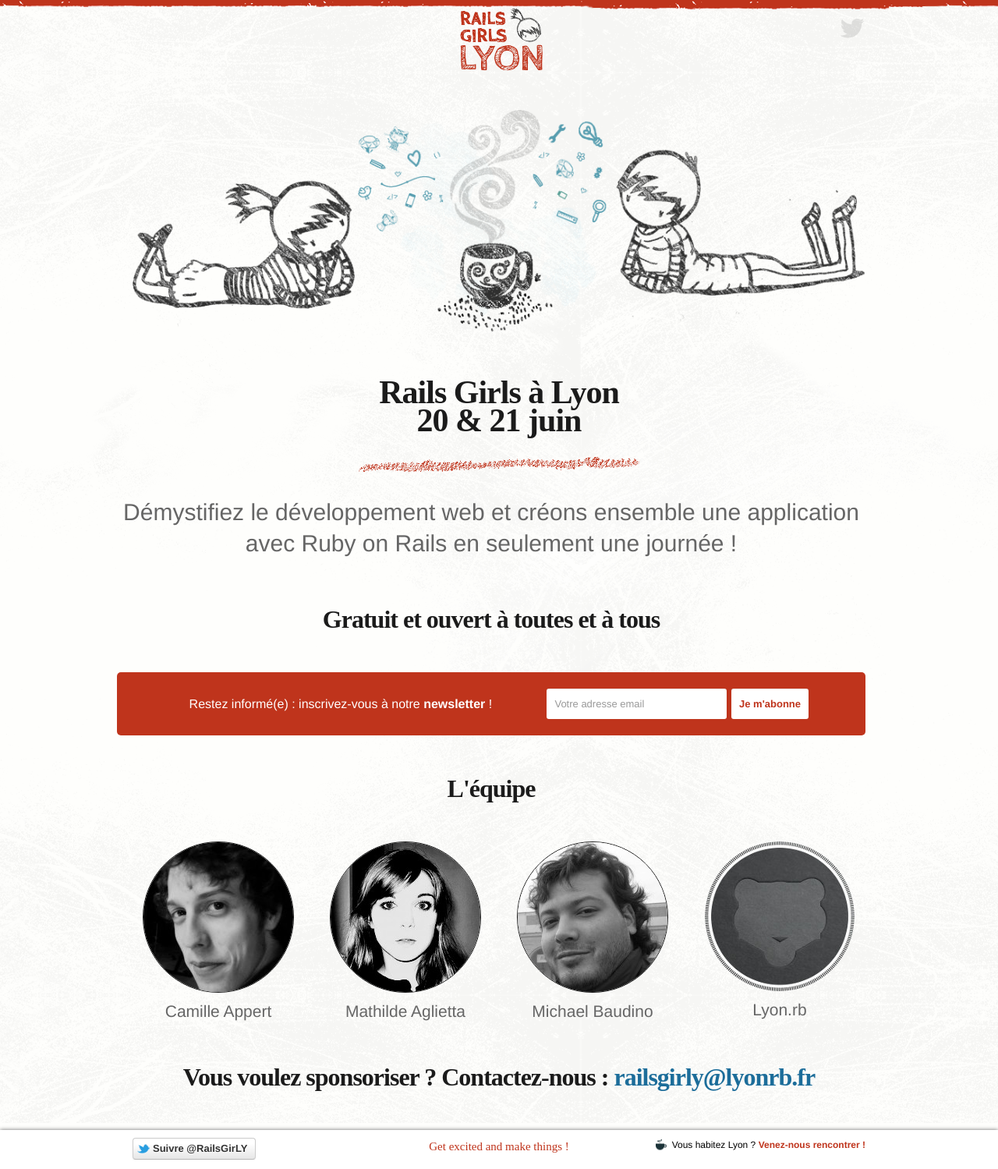
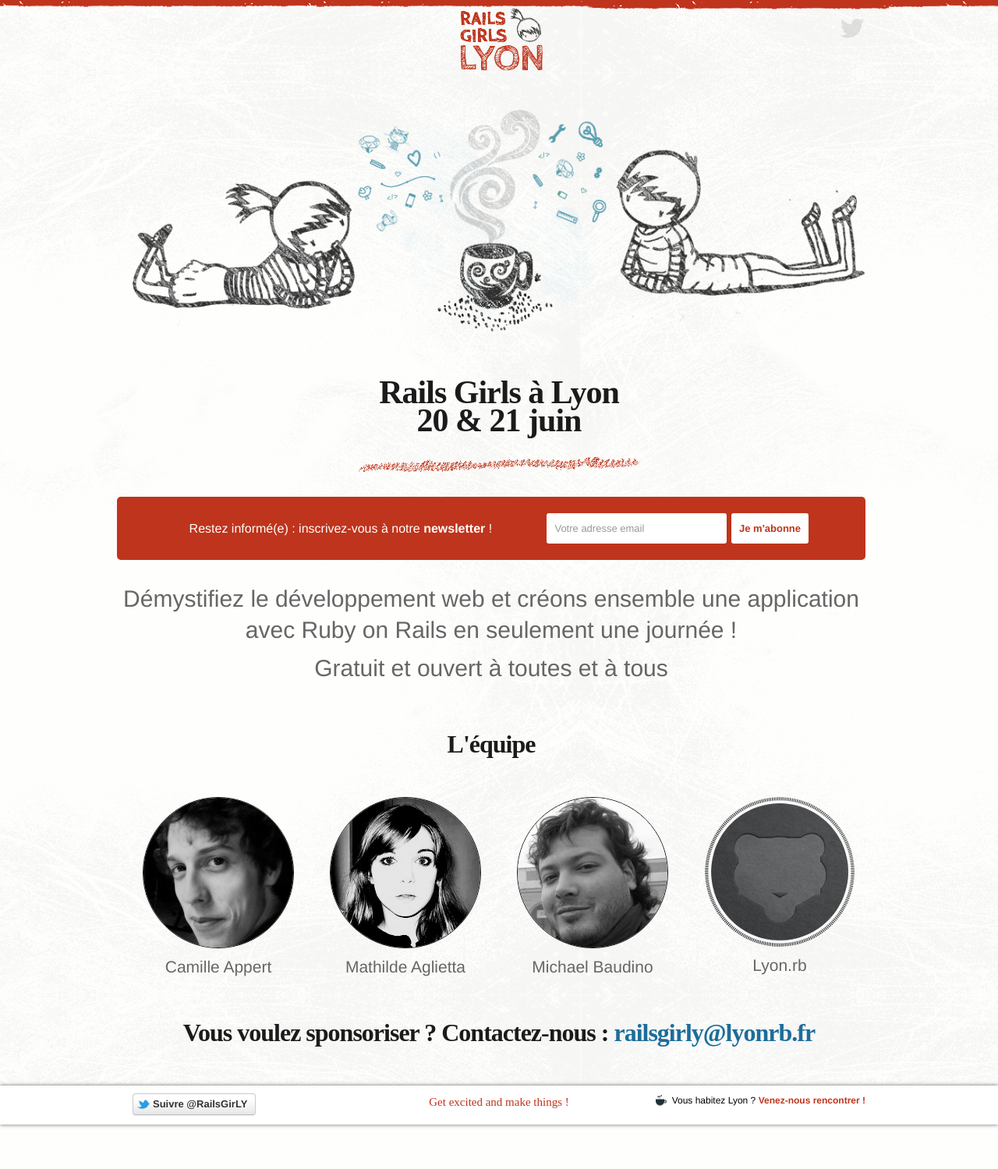
Before and after one commit to lyonrb/railsgirly, a Jekyll site: the page built from index.html, in a window 1280 px wide. Shown: the whole page at 78% size. Built offline with Jekyll 4.4.1, drawn with Linux system fonts in a browser that asks for light colours; nearby versions of some CDN libraries; some web fonts are replaced; library files that are not in the unit come from our copies.

Commit message:
move newsletter signup above the fold

```diff
--- a/assets/css/styles.css
+++ b/assets/css/styles.css
@@ -95,6 +95,7 @@
   padding-top: 1em;
   padding-bottom: 1em;
   text-align: center;
+  margin-bottom: 30px;
 }
 #home #newsletter form {
   margin-bottom: 0;
--- a/index.html
+++ b/index.html
@@ -9,17 +9,17 @@
     <h1 class="baseline">Rails Girls à Lyon<br>20 &amp; 21 juin</h1>
   </section>
 
+  <section class="row" id="newsletter">
+    <div class="span12">
+      {% include newsletter_form.html %}
+    </div>
+  </section>
+
   <section class="row" id="intro">
       <p>
         Démystifiez le développement web et créons ensemble une application avec Ruby on Rails en seulement une journée&nbsp;!
       </p>
-      <h2>Gratuit et ouvert à toutes et à tous</h2>
-  </section>
-
-  <section class="row" id="newsletter">
-    <div class="span12">
-      {% include newsletter_form.html %}
-    </div>
+      <p>Gratuit et ouvert à toutes et à tous</p>
   </section>
 
   <section class="row" id="team">
```
